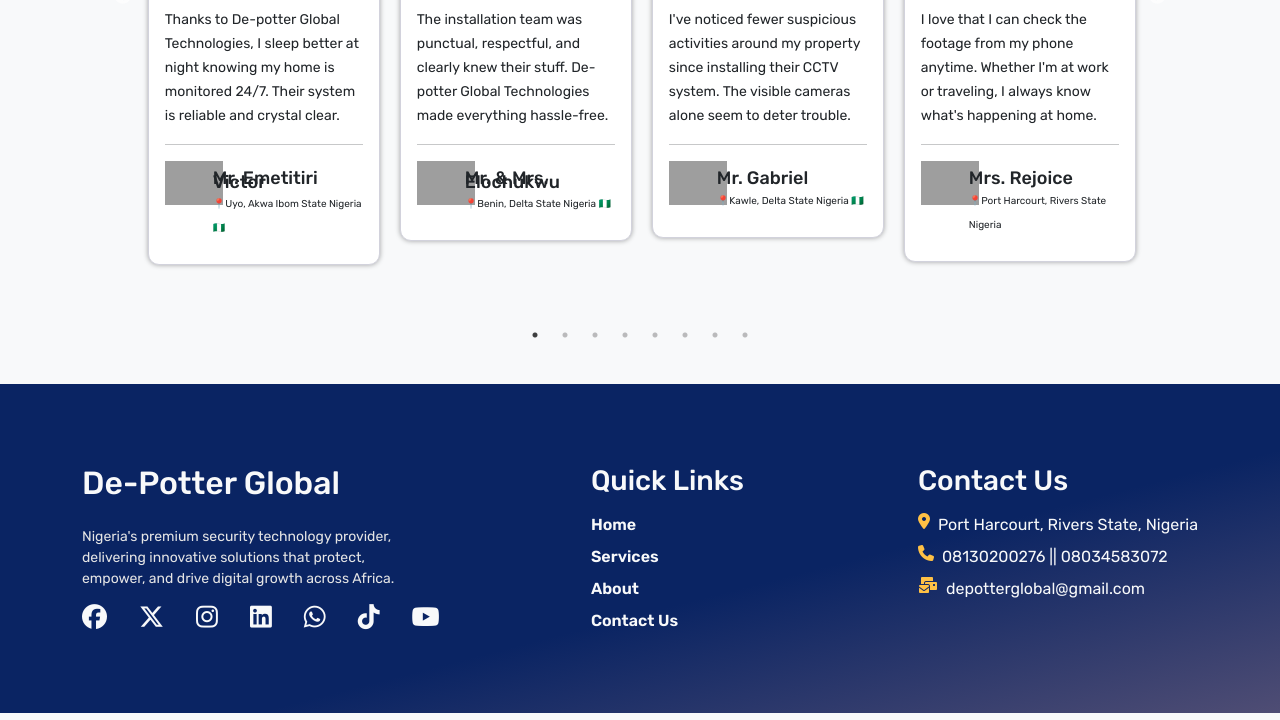
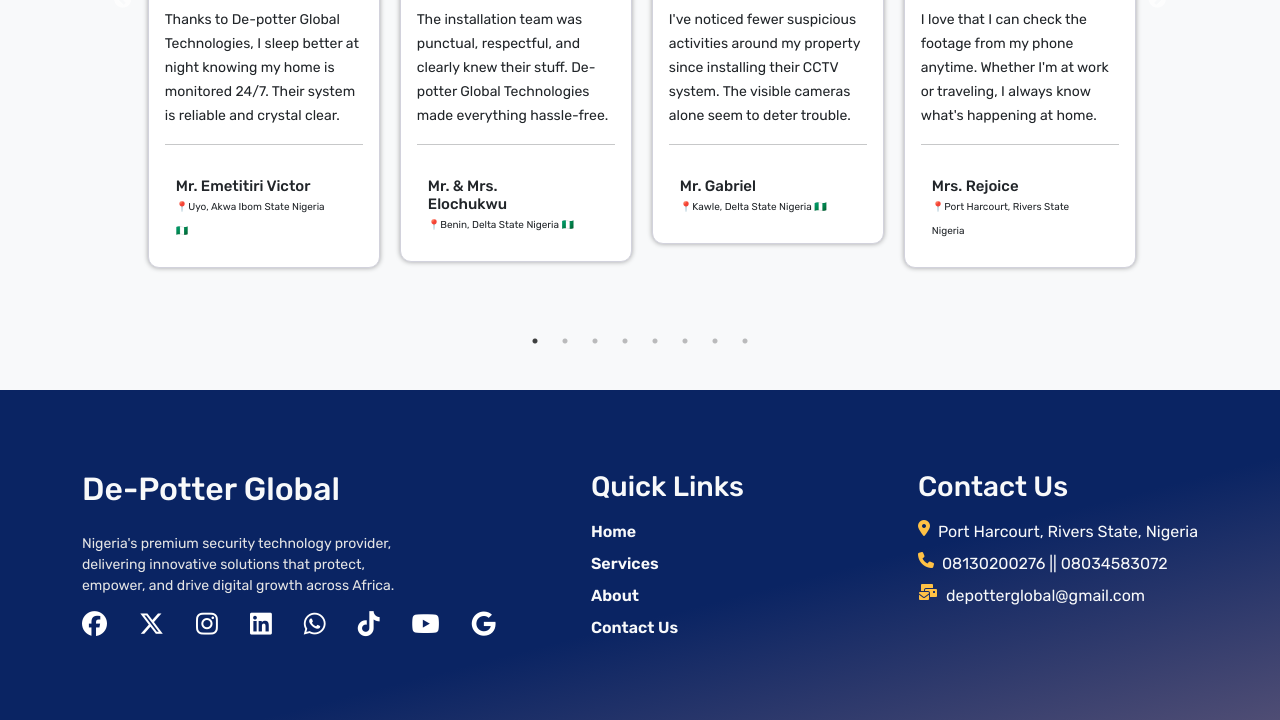
Before and after one commit to codesbycj/depotters, a PHP site: page /services.php in a window 1280 px wide. Shown: the part 4886-5606 px from the top of the page. Run offline with PHP 8.4, Linux system fonts and the light colour scheme; grey boxes are pictures that could not be loaded.

Commit message:
last update

```diff
--- a/about.php
+++ b/about.php
@@ -182,7 +182,7 @@
                         <img src="assets/Izuchukwu.jpg" alt="" class="img-fluid">
                         <div class="words">
                             <h2>Mr. Ugwuanyi E. Izuchukwu</h2>
-                            <p class="mb-4">Chief Technology Officer</p>
+                            <p class="mb-4">Co-founder / Chief Technology Officer</p>
                             <p class="my-0">Oversees all technical operations with specialization in system architecture
                                 and
                                 emerging security technologies, ensuring our solutions remain at the industry forefront.
--- a/inc/aboutt.php
+++ b/inc/aboutt.php
@@ -15,7 +15,7 @@
                     systems.</p>
 
                 <div class="mini d-flex gap-5 align-items-center flex-column flex-md-row ">
-                    <img src="assets/About(2).jpeg" style="border-radius: 20px;">
+                    <img src="assets/About(2).jpeg" style="border-radius: 20px; width: 300px;">
                     <div class="right flex-column d-flex gap-3">
                         <img src="assets/people.png" class="d-none d-md-block" alt="">
                         <p class="fw-semibold">We Have More Than 25+ Years of CCTV Services Experience</p>
--- a/inc/footer.php
+++ b/inc/footer.php
@@ -5,13 +5,14 @@
                 <p class="my-0" style="font-size: 14px; color: #e5e5e5">Nigeria's premium security technology provider, delivering innovative solutions that protect,
                     empower, and drive digital growth across Africa.</p>
                 <div class="socials">
-                    <i class="fa-brands fa-facebook"></i>
-                    <i class="fa-brands fa-x-twitter"></i>
-                    <i class="fa-brands fa-instagram"></i>
-                    <i class="fa-brands fa-linkedin"></i>
-                    <i class="fa-brands fa-whatsapp"></i>
-                    <i class="fa-brands fa-tiktok"></i>
-                    <i class="fa-brands fa-youtube"></i>
+                    <a href="https://www.facebook.com/share/1GcYJguk3j/?mibextid=wwXIfr" style="color: white;" target="_blank"><i class="fa-brands fa-facebook"></i></a>
+                    <a href="https://x.com/depotter_001?s=21" style="color: white;" target="_blank"><i class="fa-brands fa-x-twitter"></i></a>
+                    <a href="https://www.instagram.com/depotterglobaltech?igsh=NGl5YzZ0cmxrdmll&utm_source=qr" style="color: white;" target="_blank"><i class="fa-brands fa-instagram"></i></a>
+                    <a href="https://www.linkedin.com/in/de-potter-global-technologies-27498b375?utm_source=share&utm_campaign=share_via&utm_content=profile&utm_medium=ios_app" style="color: white;" target="_blank"><i class="fa-brands fa-linkedin"></i></a>
+                    <a href="http://wa.me/2348130200276" style="color: white;" target="_blank"><i class="fa-brands fa-whatsapp"></i></a>
+                    <a href="https://www.tiktok.com/@depotter001?_t=ZS-8yqSpADCKO5&_r=1" style="color: white;" target="_blank"><i class="fa-brands fa-tiktok"></i></a>
+                    <a href="https://youtube.com/@de-potterglobaltechnologie3708?si=xoa0kMY5FpjxGZkH" style="color: white;" target="_blank"><i class="fa-brands fa-youtube"></i></a>
+                    <a href="https://share.google/ens13nl15bg3ZF0Xb" style="color: white;" target="_blank"><i class="fa-brands fa-google"></i></a>
                 </div>
             </div>
 
--- a/style.css
+++ b/style.css
@@ -284,7 +284,7 @@
 }
 
 .whyUs .mid img {
-  width: 35%
+  width: 35%;
 }
 
 .whyUs .mid .each {
@@ -414,12 +414,13 @@
 
 .testimonial p {
   font-size: 0.875rem;
+  margin-top: 0;
   margin-bottom: 0.5rem;
   line-height: 1.5rem;
 }
 
 .testimonial h4 {
-  line-height: 0.2 !important;
+  /* line-height: 0.2 !important; */
 }
 .testimonial .profile {
   margin-top: 16px;
@@ -448,6 +449,15 @@
   display: flex;
   justify-content: center;
   margin: 10px;
+}
+
+.profile h4 {
+  font-size: 15px !important;
+  margin-bottom: 0;
+}
+
+.testimonial .row .col-sm-2 {
+  display: none;
 }
 
 /* TESTIMONIAL */
@@ -753,7 +763,7 @@
   border-radius: 10px;
   height: 100%;
   object-fit: cover;
-  object-position: center ;
+  object-position: center;
 }
 
 /* TEAM */
@@ -781,7 +791,6 @@
   object-position: top;
   border-radius: 10px;
 }
-
 
 /* SERVICES */
 /* SERVICES */
```
Also changed, not shown: assets/Edward.jpg.
